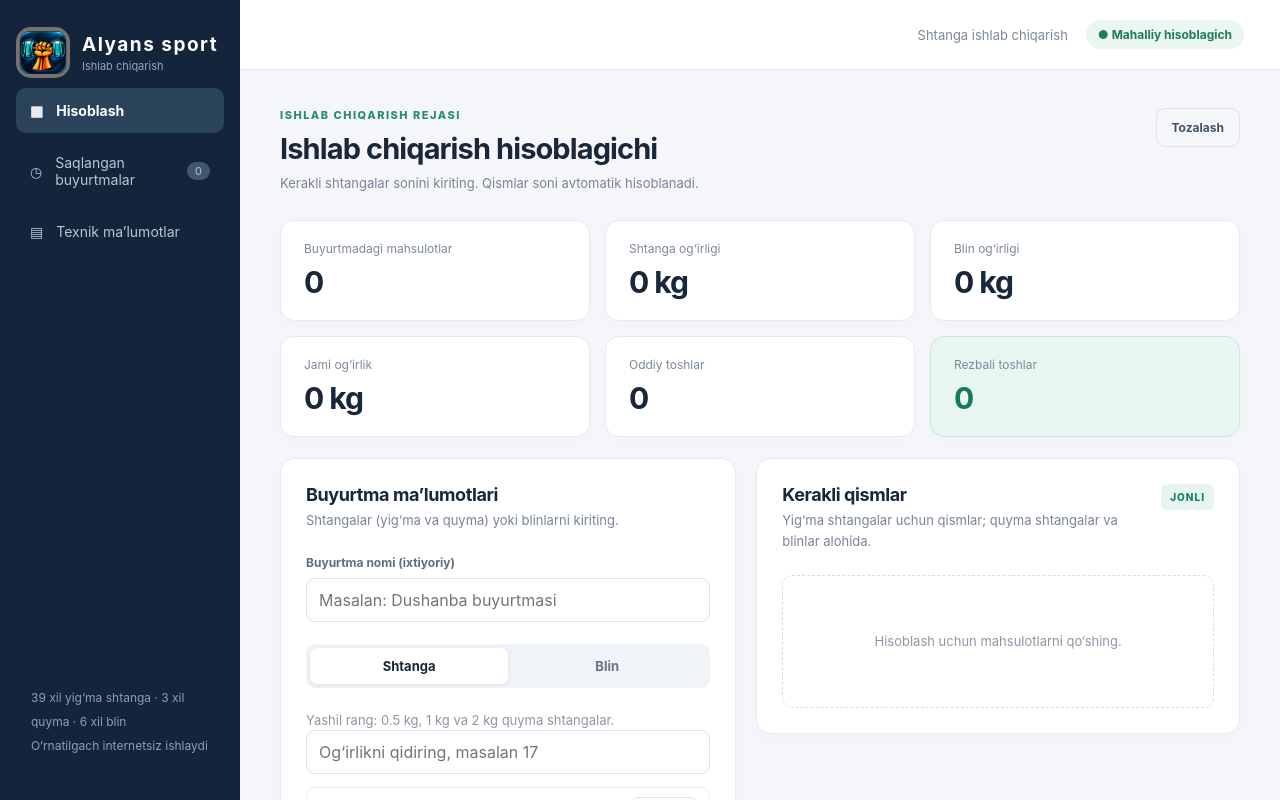
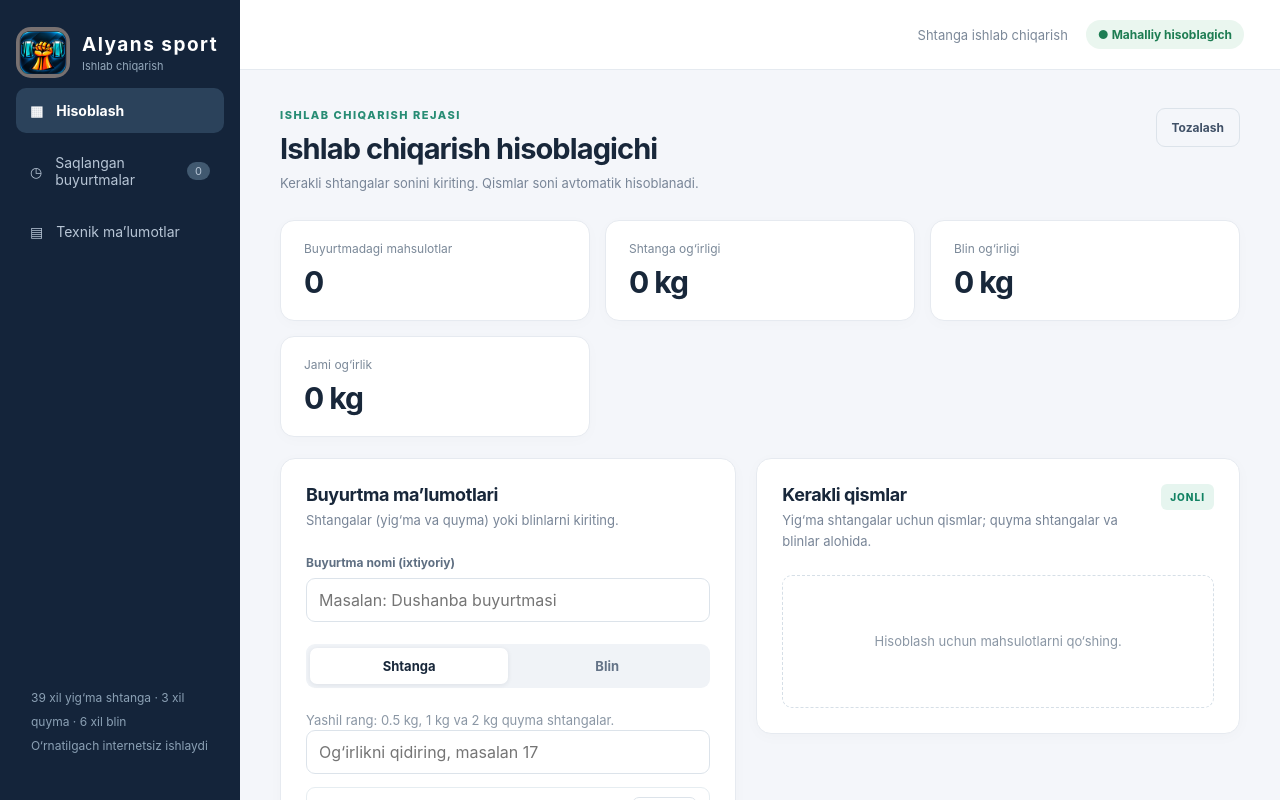
Before and after one commit to abdulaziz1272/barforge, a Vue app: page / in a window 1280 px wide. Shown: the top 800 px of the page. Built offline with nearby package versions, Linux system fonts and the light colour scheme.

Commit message:
removed unnecessary parts

```diff
--- a/src/App.vue
+++ b/src/App.vue
@@ -606,7 +606,7 @@ const totalSaved = computed(() => saved.value.length)
               </strong>
             </div>
 
-            <div class="stat">
+            <!-- <div class="stat">
               <span>Oddiy toshlar</span>
               <strong>
                 {{ totalRegular.toLocaleString('uz-UZ') }}
@@ -618,7 +618,7 @@ const totalSaved = computed(() => saved.value.length)
               <strong>
                 {{ totalThreaded.toLocaleString('uz-UZ') }}
               </strong>
-            </div>
+            </div> -->
           </div>
 
           <div class="columns">
```
